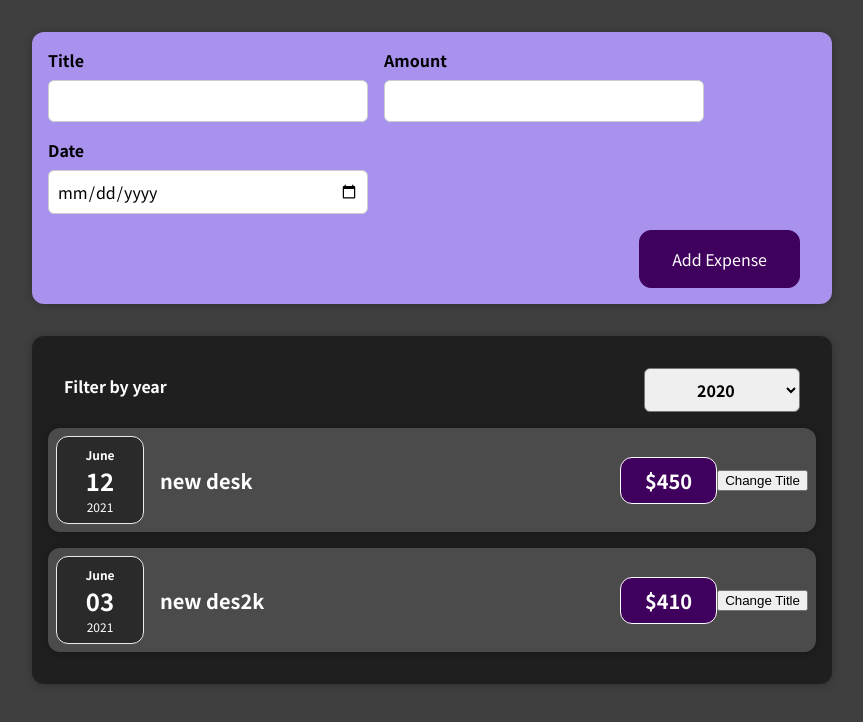
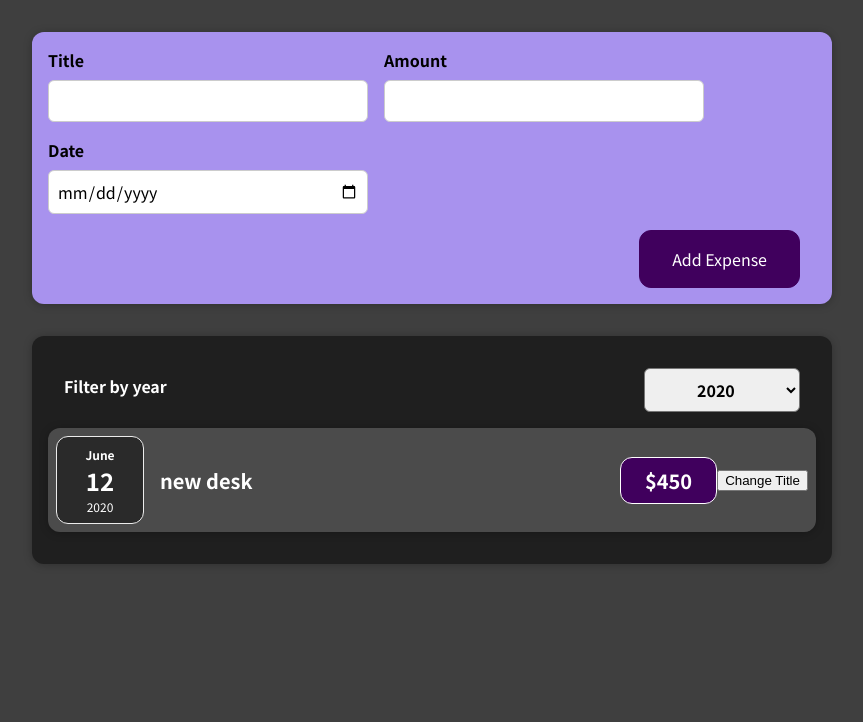
Before and after one commit to VolkanGurbuz/01-react-course, a React (Create React App) app: page / in a window 1280 px wide. Shown: the top 722 px of the page, without its empty margins (208-1071 px from the left). Built offline with nearby package versions, Linux system fonts and the light colour scheme.

Commit message:
added filtered checking with date year

```diff
--- a/src/App.js
+++ b/src/App.js
@@ -3,7 +3,7 @@ import React, {useState} from "react";
 import NewExpense from "./components/newexpense/NewExpense";
 
 
-const DUMMY_EXPENSES = [{id: 'e', title: 'new desk', amount: 450, date: new Date(2021, 5, 12)}, {
+const DUMMY_EXPENSES = [{id: 'e', title: 'new desk', amount: 450, date: new Date(2020, 5, 12)}, {
     id: 'e2',
     title: 'new des2k',
     amount: 410,
--- a/src/components/expenses/Expenses.js
+++ b/src/components/expenses/Expenses.js
@@ -12,6 +12,11 @@ function Expenses(props) {
         setFilteredYear(selectedYear);
     };
 
+    //new array wil return original array will not touch
+    const filteredExpenses = props.items.filter(expense => {
+        return expense.date.getFullYear().toString() === filteredYear;
+    });
+
     //set id for individual elements if no any id , we can use (expense. index)
     //function to pass on map
 
@@ -19,9 +24,9 @@ function Expenses(props) {
         <div>
             <Card className="expenses">
                 <ExpensesFilter selected={filteredYear} onChangeFilter={filterChangeHandler}/>
-                {props.items.map((expense) => (<ExpenseItem key={expense.id} title={expense.title}
-                                                            amount={expense.amount}
-                                                            date={expense.date}/>))}
+                {filteredExpenses.map((expense) => (<ExpenseItem key={expense.id} title={expense.title}
+                                                                 amount={expense.amount}
+                                                                 date={expense.date}/>))}
 
             </Card></div>);
 
```
